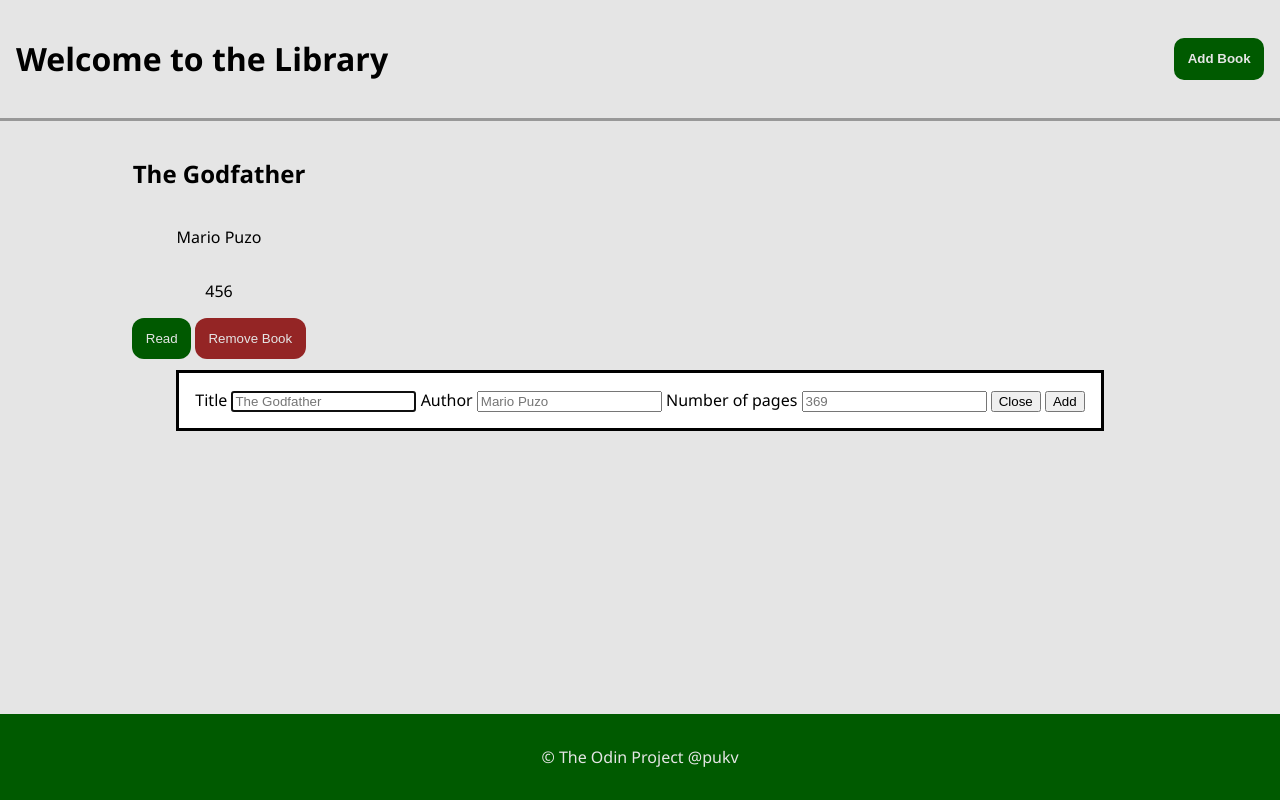
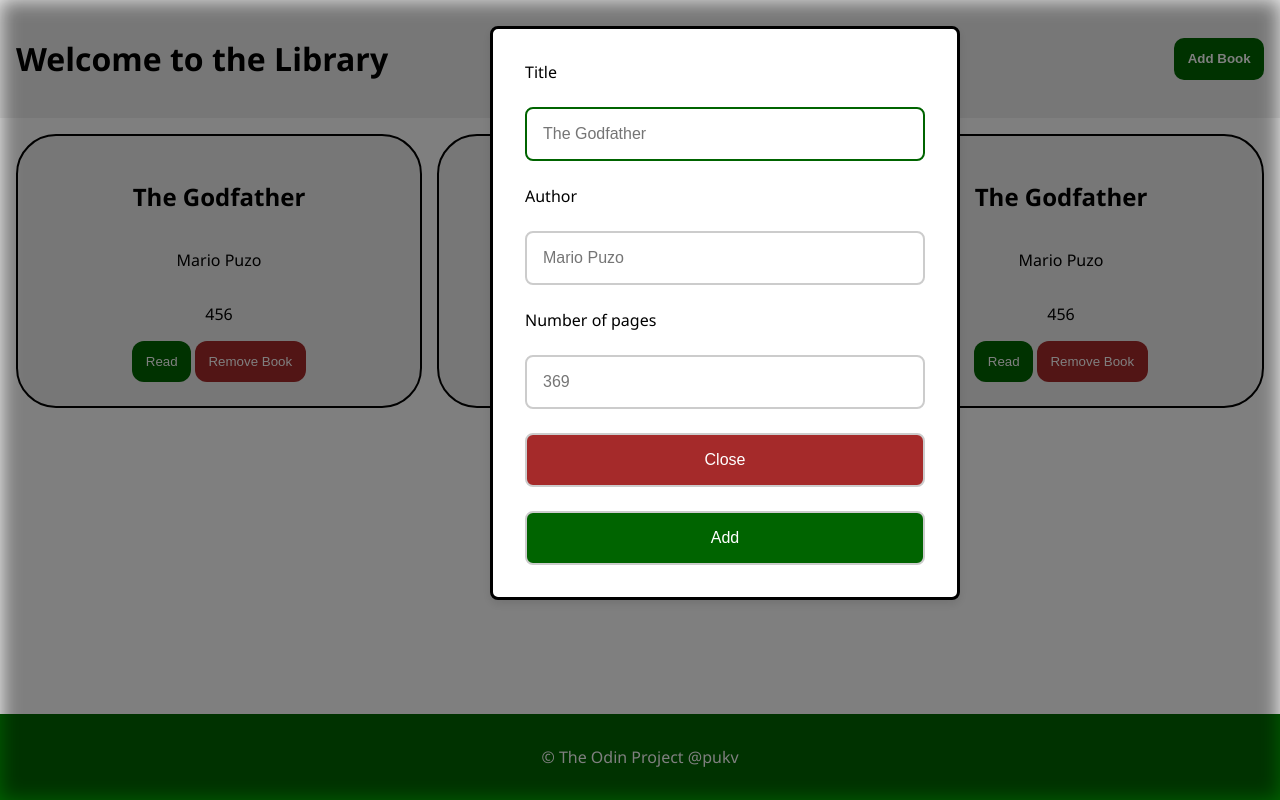
Before and after one commit to vukitesine/myLibrary, a plain HTML site: page index.html in a window 1280 px wide. Both pictures are taken after a click on the button "Add Book". Drawn offline with Linux system fonts and the light colour scheme.

Commit message:
End
Finished adding remaining css to the modal and the rest of the elements.

```diff
--- a/script.js
+++ b/script.js
@@ -96,3 +96,5 @@ function toggleStatus(button) {
 
 
 addToLibrary('The Godfather', 'Mario Puzo', '456');
+addToLibrary('The Godfather', 'Mario Puzo', '456');
+addToLibrary('The Godfather', 'Mario Puzo', '456');
--- a/styles.css
+++ b/styles.css
@@ -11,7 +11,7 @@ header {
     display: flex;
     justify-content: space-between;
     align-items: center;
-    border-bottom: 3px darkgray solid;
+    background-color: rgba(46, 46, 46, 0.075);
     padding: 1em;
 }
 
@@ -67,6 +67,80 @@ footer {
 
 .book {
     display: flex;
+    border: 2px solid black;
     flex-direction: column;
     align-items: center;
+    justify-content: center;
+    background-color: rgba(46, 46, 46, 0.075);
+    border-radius: 40px;
 }
+
+/* Style for the dialog */
+dialog {
+    position: fixed;
+    top: 50%;
+    left: 50%;
+    transform: translate(-50%, -50%);
+    max-width: 400px;
+    width: 100%;
+    background-color: white;
+    padding: 2em;
+    border-radius: 8px;
+    box-shadow: 0px 4px 10px rgba(0, 0, 0, 0.1);
+    display: none; /* Start hidden, will be shown via JS */
+    z-index: 1000; /* Make sure it's above other content */
+}
+
+/* When the dialog is shown, display it as a block */
+dialog[open] {
+    display: block;
+}
+
+/* Backdrop for the dialog */
+dialog::backdrop {
+    background-color: rgba(0, 0, 0, 0.5);
+    filter: blur(10px);
+}
+
+/* Style for form elements inside the dialog */
+dialog form {
+    display: flex;
+    flex-direction: column;
+    gap: 1.5em;
+}
+
+dialog input,
+dialog button {
+    padding: 1em;
+    font-size: 1em;
+    border: 2px solid #ccc;
+    border-radius: 8px;
+}
+
+dialog input:focus,
+dialog button:focus {
+    outline: none;
+    border-color: darkgreen;
+}
+
+dialog button {
+    background-color: darkgreen;
+    color: white;
+    cursor: pointer;
+}
+
+dialog button:hover {
+    background-color: green;
+}
+
+dialog button[type="submit"] {
+    background-color: darkgreen;
+}
+
+dialog button#close-modal-btn {
+    background-color: brown;
+}
+
+dialog button#close-modal-btn:hover {
+    background-color: darkred;
+}
```
Also changed, not shown: index.html (+1 -1 lines).
